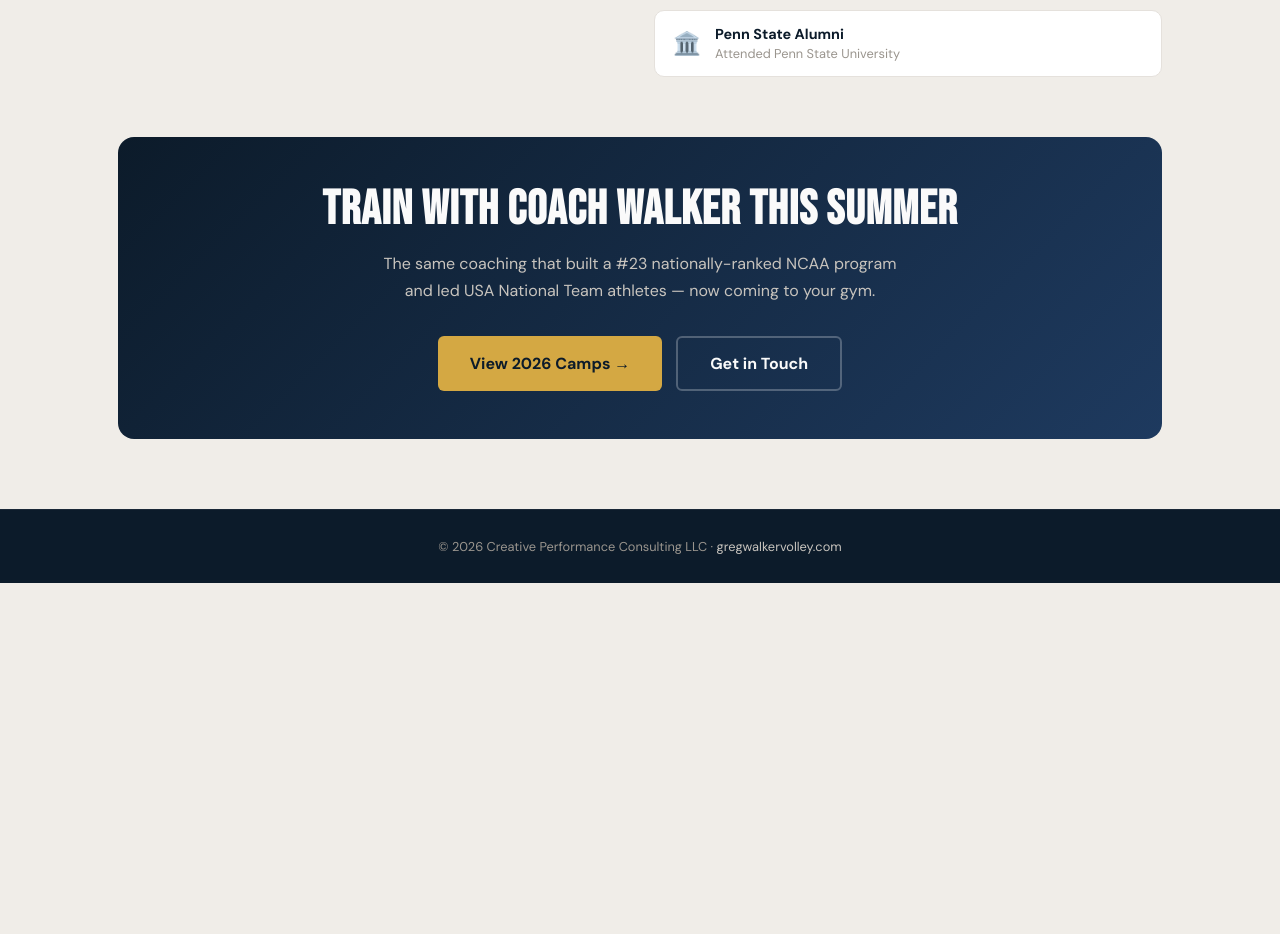
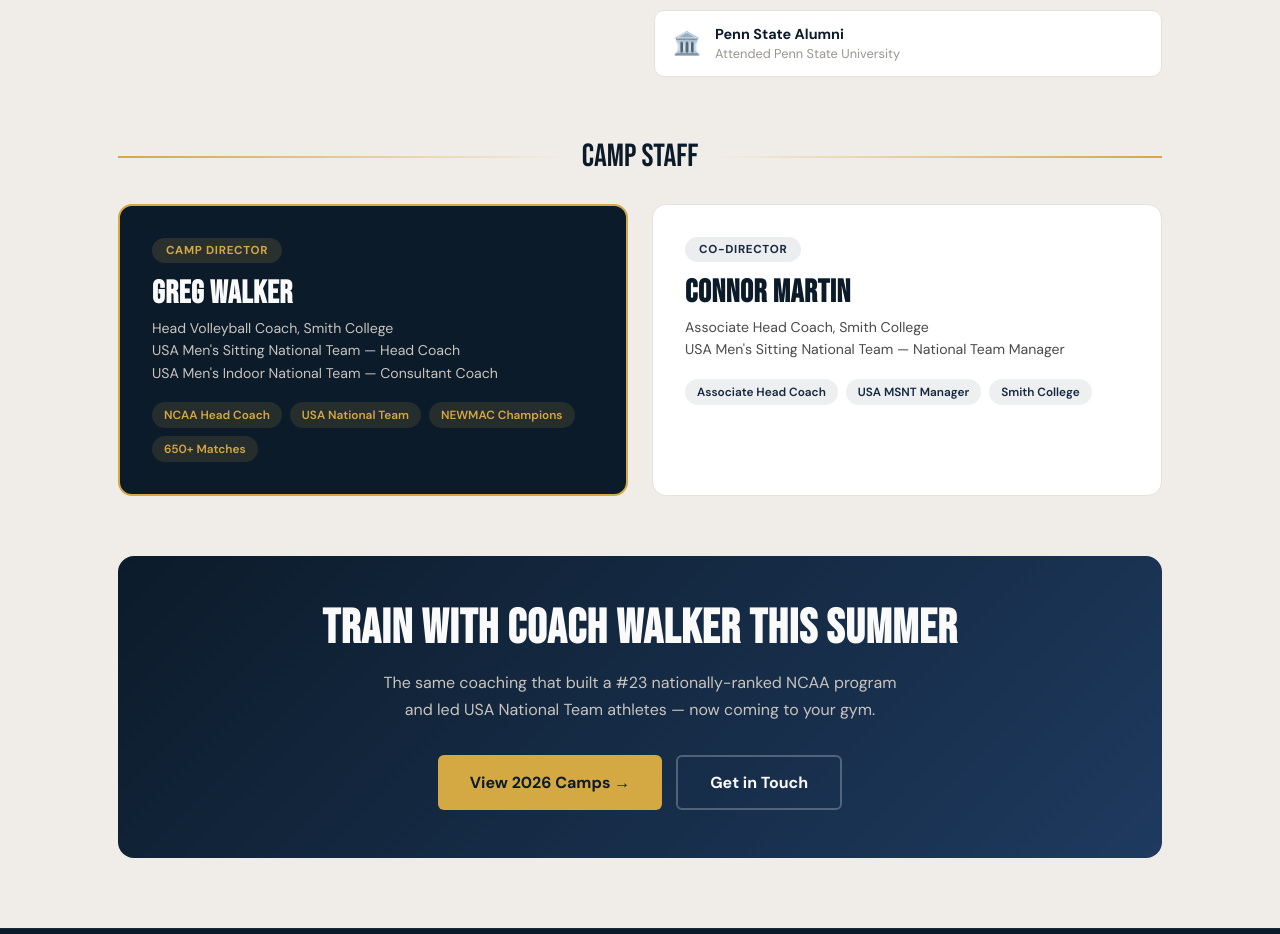
Before and after one commit to gregwalker5/gregwalkervolley, a Next.js app: page /about in a window 1280 px wide. Shown: the part 4800-5734 px from the top of the page. Before the commit the page ends 5383 px from the top, so only its background shows below. Built offline with nearby package versions, Linux system fonts and the light colour scheme.

Commit message:
feat: Add Camp Staff section — Greg Walker (Director) + Connor Martin (Co-Director, Assoc HC Smith / USA MSNT Manager)

```diff
--- a/src/app/about/page.tsx
+++ b/src/app/about/page.tsx
@@ -368,6 +368,48 @@ export default function AboutGreg() {
             </div>
           </div>
 
+          {/* Camp Staff */}
+          <div style={{ marginBottom: 60 }}>
+            <div style={{ display: 'flex', alignItems: 'center', gap: 16, marginBottom: 28 }}>
+              <div style={{ height: 2, flex: 1, background: 'linear-gradient(90deg, #D4A843, transparent)' }} />
+              <span style={{ fontFamily: "'Bebas Neue', sans-serif", fontSize: '2rem', color: '#0C1B2A', whiteSpace: 'nowrap' }}>Camp Staff</span>
+              <div style={{ height: 2, flex: 1, background: 'linear-gradient(90deg, transparent, #D4A843)' }} />
+            </div>
+            <div style={{ display: 'grid', gridTemplateColumns: '1fr 1fr', gap: 24 }}>
+
+              {/* Greg Walker */}
+              <div style={{ background: '#0C1B2A', borderRadius: 14, padding: '32px', border: '2px solid #D4A843' }}>
+                <div style={{ display: 'inline-block', background: 'rgba(212,168,67,.15)', color: '#D4A843', padding: '5px 14px', borderRadius: 50, fontSize: '.72rem', fontWeight: 700, letterSpacing: '.06em', textTransform: 'uppercase', marginBottom: 14 }}>Camp Director</div>
+                <h3 style={{ fontFamily: "'Bebas Neue', sans-serif", fontSize: '2rem', color: '#FAFAFA', marginBottom: 6 }}>Greg Walker</h3>
+                <div style={{ color: '#C8C4BE', fontSize: '.88rem', lineHeight: 1.6, marginBottom: 18 }}>
+                  Head Volleyball Coach, Smith College<br />
+                  USA Men&apos;s Sitting National Team — Head Coach<br />
+                  USA Men&apos;s Indoor National Team — Consultant Coach
+                </div>
+                <div style={{ display: 'flex', flexWrap: 'wrap', gap: 8 }}>
+                  {['NCAA Head Coach', 'USA National Team', 'NEWMAC Champions', '650+ Matches'].map((tag, i) => (
+                    <span key={i} style={{ background: 'rgba(212,168,67,.12)', color: '#D4A843', padding: '5px 12px', borderRadius: 50, fontSize: '.74rem', fontWeight: 600 }}>{tag}</span>
+                  ))}
+                </div>
+              </div>
+
+              {/* Connor Martin */}
+              <div style={{ background: '#fff', borderRadius: 14, padding: '32px', border: '1px solid #E5E1DC' }}>
+                <div style={{ display: 'inline-block', background: 'rgba(12,27,42,.08)', color: '#152840', padding: '5px 14px', borderRadius: 50, fontSize: '.72rem', fontWeight: 700, letterSpacing: '.06em', textTransform: 'uppercase', marginBottom: 14 }}>Co-Director</div>
+                <h3 style={{ fontFamily: "'Bebas Neue', sans-serif", fontSize: '2rem', color: '#0C1B2A', marginBottom: 6 }}>Connor Martin</h3>
+                <div style={{ color: '#4A4A4A', fontSize: '.88rem', lineHeight: 1.6, marginBottom: 18 }}>
+                  Associate Head Coach, Smith College<br />
+                  USA Men&apos;s Sitting National Team — National Team Manager
+                </div>
+                <div style={{ display: 'flex', flexWrap: 'wrap', gap: 8 }}>
+                  {['Associate Head Coach', 'USA MSNT Manager', 'Smith College'].map((tag, i) => (
+                    <span key={i} style={{ background: 'rgba(12,27,42,.07)', color: '#152840', padding: '5px 12px', borderRadius: 50, fontSize: '.74rem', fontWeight: 600 }}>{tag}</span>
+                  ))}
+                </div>
+              </div>
+            </div>
+          </div>
+
           {/* CTA */}
           <div style={{ background: 'linear-gradient(135deg, #0C1B2A, #1E3A5F)', borderRadius: 16, padding: '48px', textAlign: 'center' }}>
             <h2 style={{ fontFamily: "'Bebas Neue', sans-serif", fontSize: 'clamp(2rem, 4vw, 3rem)', color: '#FAFAFA', marginBottom: 14 }}>
```
